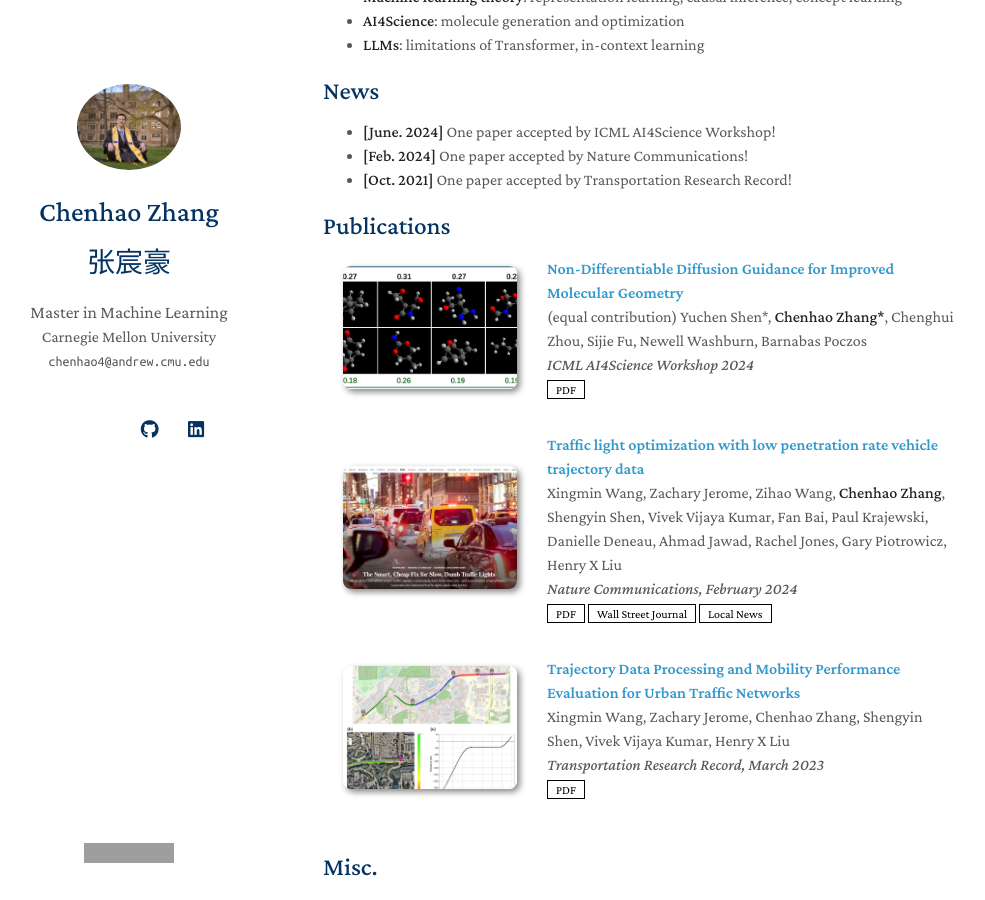
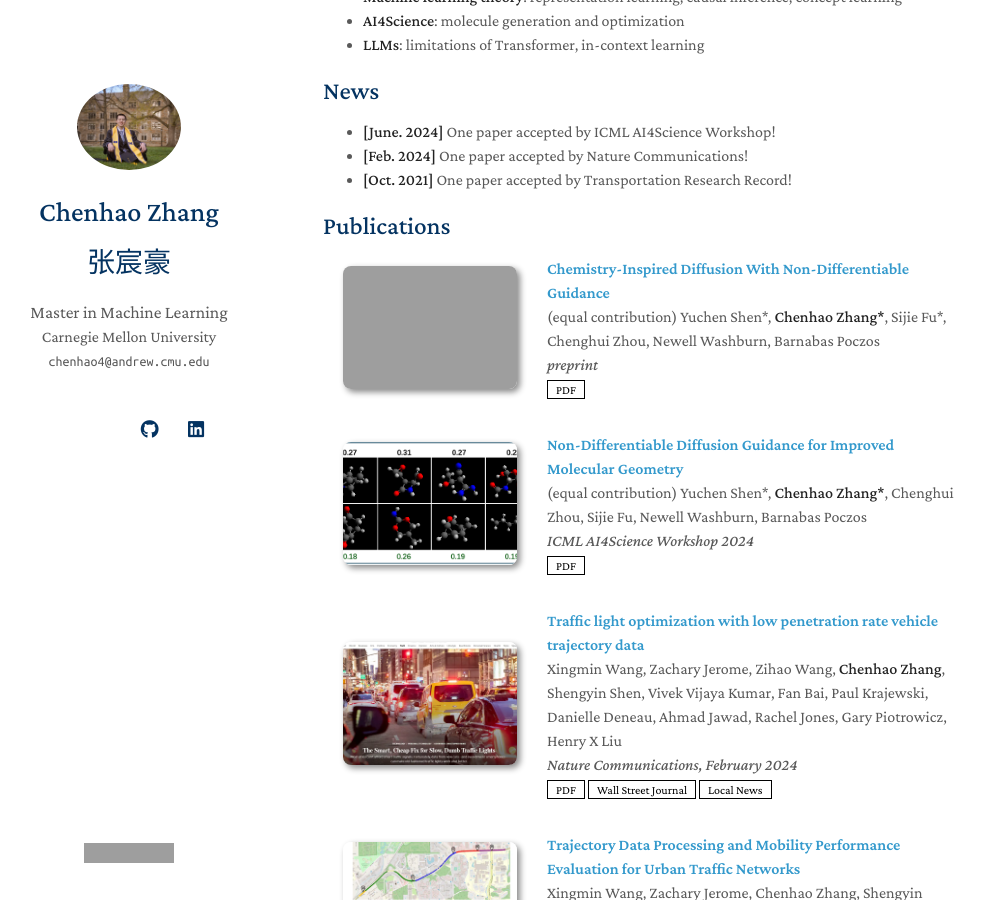
Before and after one commit to ChenhaoZ99/ChenhaoZ99.github.io, a Jekyll site: the page built from index.md, in a window 1280 px wide and 900 px high, scrolled down 538 px. Shown: the whole window, without its empty margins (147-1132 px from the left). Built offline with Jekyll 4.4.1, drawn with Linux system fonts in a browser that asks for light colours; a style sheet for code colours, icons or effects is not loaded; our own code applies the rules of GitHub Pages for plain Markdown files; grey boxes are pictures that could not be loaded.

Commit message:
Update publications.yml

```diff
--- a/_data/publications.yml
+++ b/_data/publications.yml
@@ -1,4 +1,9 @@
 main:
+  - title: Chemistry-Inspired Diffusion With Non-Differentiable Guidance
+    authors: (equal contribution) Yuchen Shen*, <strong>Chenhao Zhang*</strong>, Sijie Fu*, Chenghui Zhou, Newell Washburn, Barnabas Poczos
+    conference: preprint
+    pdf: https://arxiv.org/pdf/2410.06502
+    image: ./assets/img/chem-informed.png
 
   - title: Non-Differentiable Diffusion Guidance for Improved Molecular Geometry
     authors: (equal contribution) Yuchen Shen*, <strong>Chenhao Zhang*</strong>, Chenghui Zhou, Sijie Fu, Newell Washburn, Barnabas Poczos
```
